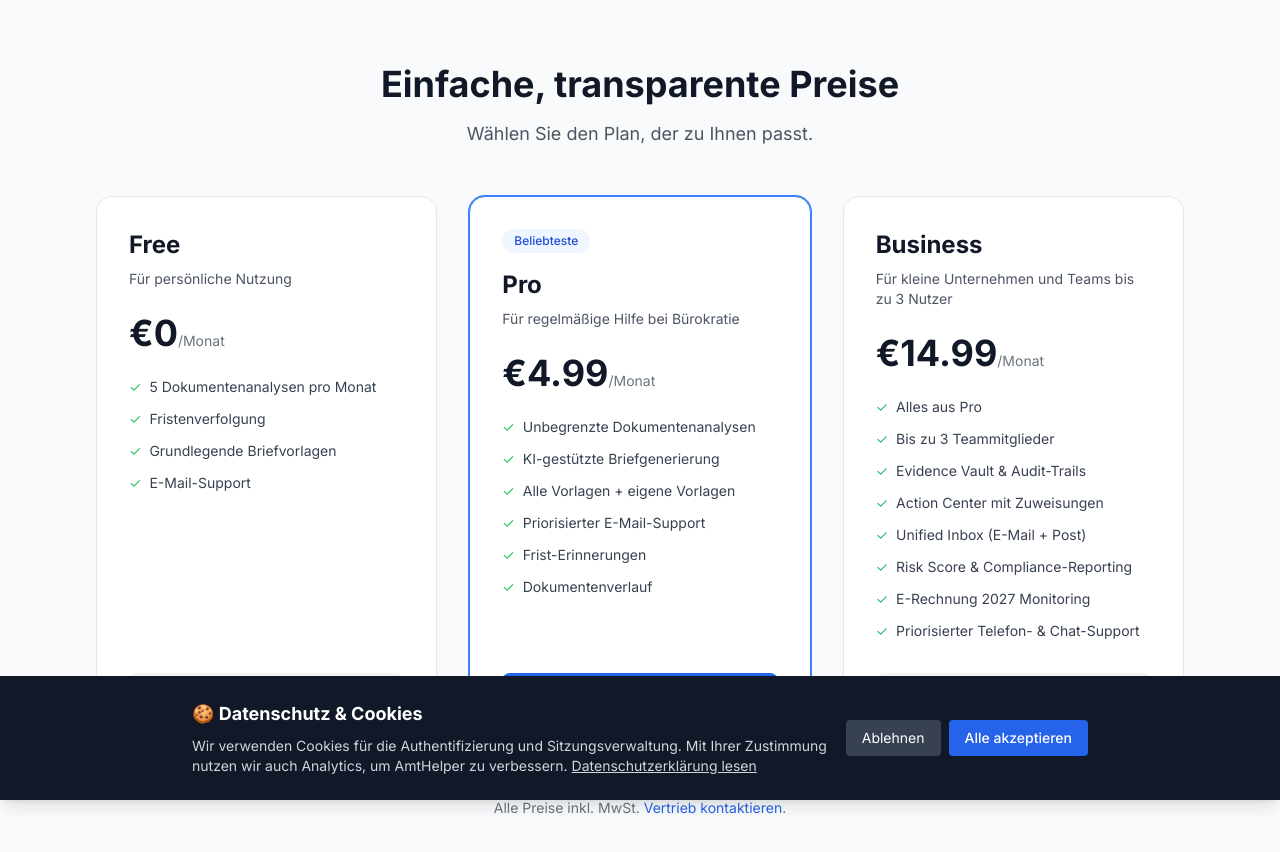
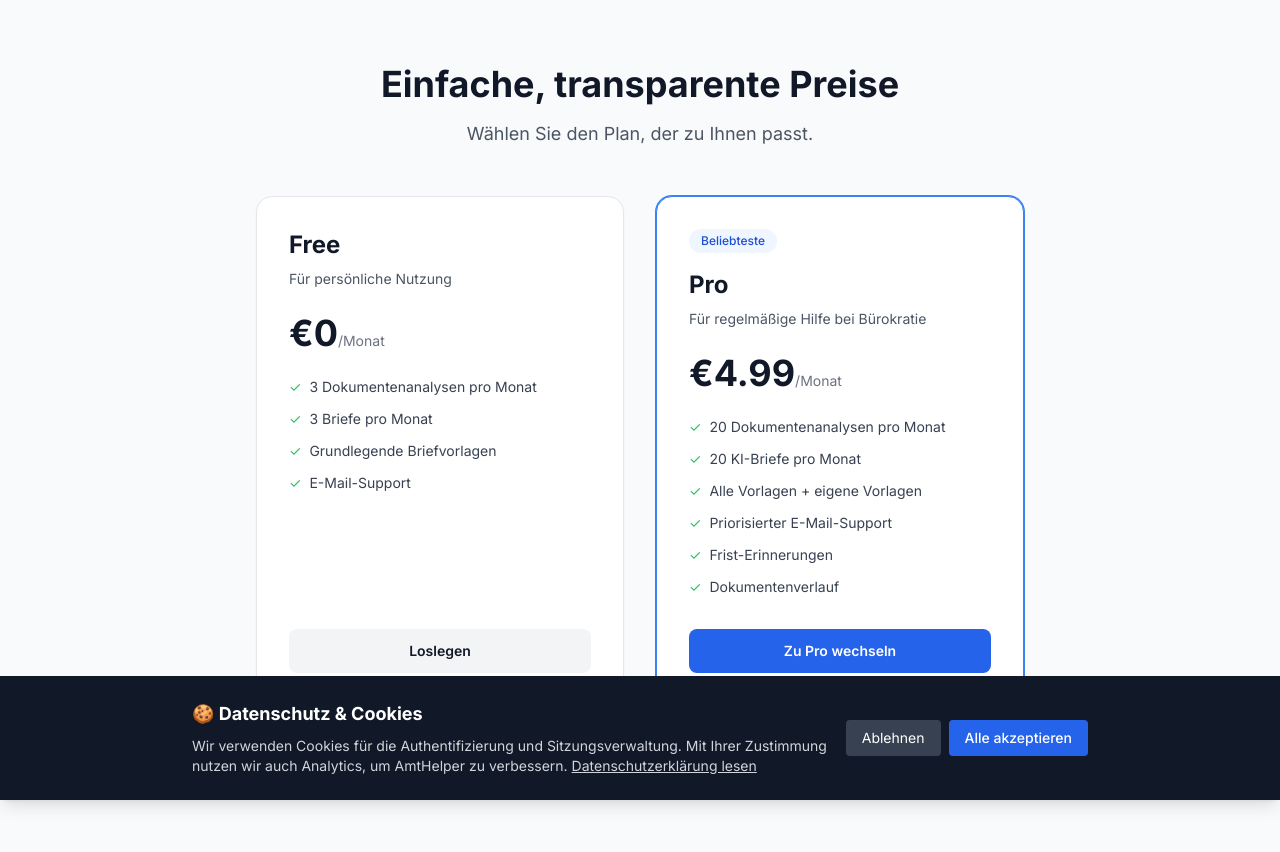
Before and after one commit to NikolayGrinevich/amthelper, a Next.js app in the folder web/: page /de/pricing in a window 1280 px wide. Shown: the top 852 px of the page. Built offline with nearby package versions, Linux system fonts and the light colour scheme; no server answers.

Commit message:
fix: align pricing and prevent duplicate subscriptions

```diff
--- a/web/app/[locale]/pricing/page.tsx
+++ b/web/app/[locale]/pricing/page.tsx
@@ -1,15 +1,26 @@
 'use client';
 
-import { useState } from 'react';
-import { useRouter, usePathname } from 'next/navigation';
+import { useState, useEffect } from 'react';
+import { useRouter } from 'next/navigation';
 import { useTranslations, useLocale } from 'next-intl';
 
 export default function PricingPage() {
   const router = useRouter();
-  const pathname = usePathname();
   const locale = useLocale();
   const t = useTranslations('ui');
   const [loading, setLoading] = useState<string | null>(null);
+  const [userTier, setUserTier] = useState<string | null>(null);
+  const [authLoaded, setAuthLoaded] = useState(false);
+
+  useEffect(() => {
+    fetch('/api/auth/me', { credentials: 'include' })
+      .then(r => r.json())
+      .then(data => {
+        if (data?.user?.tier) setUserTier(data.user.tier);
+      })
+      .catch(() => {})
+      .finally(() => setAuthLoaded(true));
+  }, []);
 
   const plans = [
     {
@@ -20,7 +31,6 @@ export default function PricingPage() {
       description: t('pricing.free.desc'),
       features: [t('pricing.free.f1'), t('pricing.free.f2'), t('pricing.free.f3'), t('pricing.free.f4')],
       cta: t('pricing.free.cta'),
-      href: '/auth/signup',
     },
     {
       id: 'pro',
@@ -30,58 +40,19 @@ export default function PricingPage() {
       description: t('pricing.pro.desc'),
       features: [t('pricing.pro.f1'), t('pricing.pro.f2'), t('pricing.pro.f3'), t('pricing.pro.f4'), t('pricing.pro.f5'), t('pricing.pro.f6')],
       cta: t('pricing.pro.cta'),
-      href: '/auth/signup?plan=pro',
+      manageCta: t('pricing.pro.manageCta'),
       popular: true,
-    },
-    {
-      id: 'business',
-      name: locale === 'de' ? 'Business' : 'Business',
-      price: '€14.99',
-      period: `/${locale === 'de' ? 'Monat' : 'month'}`,
-      description: locale === 'de' ? 'Für kleine Unternehmen und Teams bis zu 3 Nutzer' :
-        locale === 'ru' ? 'Для малого бизнеса и команд до 3 пользователей' :
-        locale === 'uk' ? 'Для малого бізнесу та команд до 3 користувачів' :
-        locale === 'ro' ? 'Pentru mici afaceri și echipe până la 3 utilizatori' :
-        'Küçük işletmeler ve 3 kullanıcıya kadar ekipler için',
-      features: locale === 'de' ? [
-        'Alles aus Pro', 'Bis zu 3 Teammitglieder', 'Evidence Vault & Audit-Trails',
-        'Action Center mit Zuweisungen', 'Unified Inbox (E-Mail + Post)',
-        'Risk Score & Compliance-Reporting', 'E-Rechnung 2027 Monitoring', 'Priorisierter Telefon- & Chat-Support',
-      ] : locale === 'ru' ? [
-        'Всё из Pro', 'До 3 участников команды', 'Evidence Vault & аудит',
-        'Action Center с назначениями', 'Unified Inbox (email + почта)',
-        'Risk Score & compliance-отчёты', 'E-Rechnung 2027 мониторинг', 'Приоритетная телефонная и чат-поддержка',
-      ] : locale === 'uk' ? [
-        'Все з Pro', 'До 3 учасників команди', 'Evidence Vault & аудит',
-        'Action Center з призначеннями', 'Unified Inbox (email + пошта)',
-        'Risk Score & compliance-звіти', 'E-Rechnung 2027 моніторинг', 'Пріоритетна телефонна та чат-підтримка',
-      ] : locale === 'ro' ? [
-        'Tot din Pro', 'Până la 3 membri ai echipei', 'Evidence Vault & audit',
-        'Action Center cu atribuiri', 'Unified Inbox (email + poștă)',
-        'Risk Score & rapoarte de conformitate', 'E-Rechnung 2027 monitorizare', 'Suport prioritar prin telefon și chat',
-      ] : [
-        'Pro\'daki her şey', '3 ekip üyesine kadar', 'Evidence Vault & denetim',
-        'Atamalı Action Center', 'Unified Inbox (e-posta + posta)',
-        'Risk Score & uyum raporları', 'E-Rechnung 2027 izleme', 'Öncelikli telefon ve sohbet desteği',
-      ],
-      cta: locale === 'de' ? 'Business-Test starten' :
-        locale === 'ru' ? 'Начать Business-период' :
-        locale === 'uk' ? 'Почати Business-період' :
-        locale === 'ro' ? 'Începe proba Business' :
-        'Business denemesini başlat',
-      href: '/auth/signup?plan=business',
     },
   ];
 
   const handleSelect = async (planId: string) => {
+    if (planId === 'pro' && !authLoaded) return;
     setLoading(planId);
     try {
       if (planId === 'pro') {
-        // Redirect authorized users to billing page (has checkout button),
-        // unauthorized users to signup with plan hint
-        const res = await fetch('/api/auth/me', { credentials: 'include' });
-        const data = await res.json();
-        if (data?.user) {
+        if (userTier === 'pro') {
+          router.push(`/${locale}/modules/billing`);
+        } else if (userTier === 'free') {
           router.push(`/${locale}/modules/billing`);
         } else {
           router.push(`/${locale}/auth/signup?plan=pro`);
@@ -96,13 +67,13 @@ export default function PricingPage() {
 
   return (
     <div className="min-h-screen bg-gray-50 py-16">
-      <div className="max-w-6xl mx-auto px-4 sm:px-6 lg:px-8">
+      <div className="max-w-4xl mx-auto px-4 sm:px-6 lg:px-8">
         <div className="text-center mb-12">
           <h1 className="text-4xl font-extrabold text-gray-900">{t('pricing.title')}</h1>
           <p className="mt-4 text-lg text-gray-600">{t('pricing.subtitle')}</p>
         </div>
 
-        <div className="grid grid-cols-1 md:grid-cols-3 gap-8">
+        <div className="grid grid-cols-1 md:grid-cols-2 gap-8 max-w-3xl mx-auto">
           {plans.map((plan) => (
             <div
               key={plan.id}
@@ -131,14 +102,20 @@ export default function PricingPage() {
               </ul>
               <button
                 onClick={() => handleSelect(plan.id)}
-                disabled={loading === plan.id}
+                disabled={loading === plan.id || (plan.id === 'pro' && !authLoaded)}
                 className={`mt-8 w-full rounded-lg py-3 px-4 text-center text-sm font-semibold ${
                   plan.popular
                     ? 'bg-blue-600 text-white hover:bg-blue-700'
                     : 'bg-gray-100 text-gray-900 hover:bg-gray-200'
-                } transition`}
+                } transition disabled:opacity-50`}
               >
-                {loading === plan.id ? t('pricing.loadingCta') : plan.cta}
+                {loading === plan.id
+                  ? t('pricing.loadingCta')
+                  : plan.id === 'pro' && !authLoaded
+                    ? t('pricing.loadingCta')
+                    : plan.id === 'pro' && userTier === 'pro'
+                      ? plan.manageCta
+                      : plan.cta}
               </button>
             </div>
           ))}
--- a/web/app/api/documents/analyze/route.ts
+++ b/web/app/api/documents/analyze/route.ts
@@ -160,7 +160,7 @@ export async function POST(request: NextRequest) {
               if (count !== null && count >= 3) {
                 return NextResponse.json({
                   error: 'Free limit reached',
-                  message: 'Upgrade to Pro for unlimited access',
+                  message: 'Monthly limit reached. Upgrade to Pro for up to 20 analyses per month.',
                   upgradeUrl: '/modules/billing',
                 }, { status: 402 });
               }
--- a/web/app/api/documents/generate-letter/route.ts
+++ b/web/app/api/documents/generate-letter/route.ts
@@ -226,7 +226,7 @@ export async function POST(request: NextRequest) {
           if (count !== null && count >= 3) {
             return NextResponse.json({
               error: 'Free limit reached',
-              message: 'Upgrade to Pro for unlimited access',
+              message: 'Monthly limit reached. Upgrade to Pro for up to 20 letters per month.',
               upgradeUrl: '/modules/billing',
             }, { status: 402 });
           }
--- a/web/messages/de/common.json
+++ b/web/messages/de/common.json
@@ -487,8 +487,8 @@
       "free": {
         "name": "Free",
         "desc": "Für persönliche Nutzung",
-        "f1": "5 Dokumentenanalysen pro Monat",
-        "f2": "Fristenverfolgung",
+        "f1": "3 Dokumentenanalysen pro Monat",
+        "f2": "3 Briefe pro Monat",
         "f3": "Grundlegende Briefvorlagen",
         "f4": "E-Mail-Support",
         "cta": "Loslegen"
@@ -496,13 +496,14 @@
       "pro": {
         "name": "Pro",
         "desc": "Für regelmäßige Hilfe bei Bürokratie",
-        "f1": "Unbegrenzte Dokumentenanalysen",
-        "f2": "KI-gestützte Briefgenerierung",
+        "f1": "20 Dokumentenanalysen pro Monat",
+        "f2": "20 KI-Briefe pro Monat",
         "f3": "Alle Vorlagen + eigene Vorlagen",
         "f4": "Priorisierter E-Mail-Support",
         "f5": "Frist-Erinnerungen",
         "f6": "Dokumentenverlauf",
-        "cta": "Pro-Test starten"
+        "cta": "Zu Pro wechseln",
+        "manageCta": "Abonnement verwalten"
       }
     },
     "subscription": {
--- a/web/messages/ro/common.json
+++ b/web/messages/ro/common.json
@@ -487,8 +487,8 @@
       "free": {
         "name": "Free",
         "desc": "Pentru uz personal",
-        "f1": "5 analize de documente pe lună",
-        "f2": "Urmărirea termenelor",
+        "f1": "3 analize de documente pe lună",
+        "f2": "3 scrisori pe lună",
         "f3": "Șabloane de scrisori de bază",
         "f4": "Suport prin email",
         "cta": "Începe"
@@ -496,13 +496,14 @@
       "pro": {
         "name": "Pro",
         "desc": "Pentru ajutor regulat cu birocrația",
-        "f1": "Analize nelimitate de documente",
-        "f2": "Generare de scrisori cu AI",
+        "f1": "20 analize de documente pe lună",
+        "f2": "20 scrisori AI pe lună",
         "f3": "Toate șabloanele + șabloane personalizate",
         "f4": "Suport prioritar prin email",
         "f5": "Memento pentru termene",
         "f6": "Istoricul documentelor",
-        "cta": "Începe proba Pro"
+        "cta": "Treci la Pro",
+        "manageCta": "Gestionează abonamentul"
       }
     },
     "subscription": {
--- a/web/messages/tr/common.json
+++ b/web/messages/tr/common.json
@@ -487,8 +487,8 @@
       "free": {
         "name": "Free",
         "desc": "Kişisel kullanım için",
-        "f1": "Ayda 5 belge analizi",
-        "f2": "Son tarih takibi",
+        "f1": "3 belge analizi ayda",
+        "f2": "3 mektup ayda",
         "f3": "Temel mektup şablonları",
         "f4": "E-posta desteği",
         "cta": "Başla"
@@ -496,13 +496,14 @@
       "pro": {
         "name": "Pro",
         "desc": "Düzenli bürokrasi yardımı için",
-        "f1": "Sınırsız belge analizi",
-        "f2": "AI mektup oluşturma",
+        "f1": "20 belge analizi ayda",
+        "f2": "20 AI mektup ayda",
         "f3": "Tüm şablonlar + özel şablonlar",
         "f4": "Öncelikli e-posta desteği",
         "f5": "Son tarih hatırlatmaları",
         "f6": "Belge geçmişi",
-        "cta": "Pro denemesini başlat"
+        "cta": "Pro'ya geç",
+        "manageCta": "Aboneliği yönet"
       }
     },
     "subscription": {
```
Also changed, not shown: web/app/api/payments/checkout/route.ts (+23 -7 lines), web/messages/ru/common.json (+6 -5 lines), web/messages/uk/common.json (+6 -5 lines).
